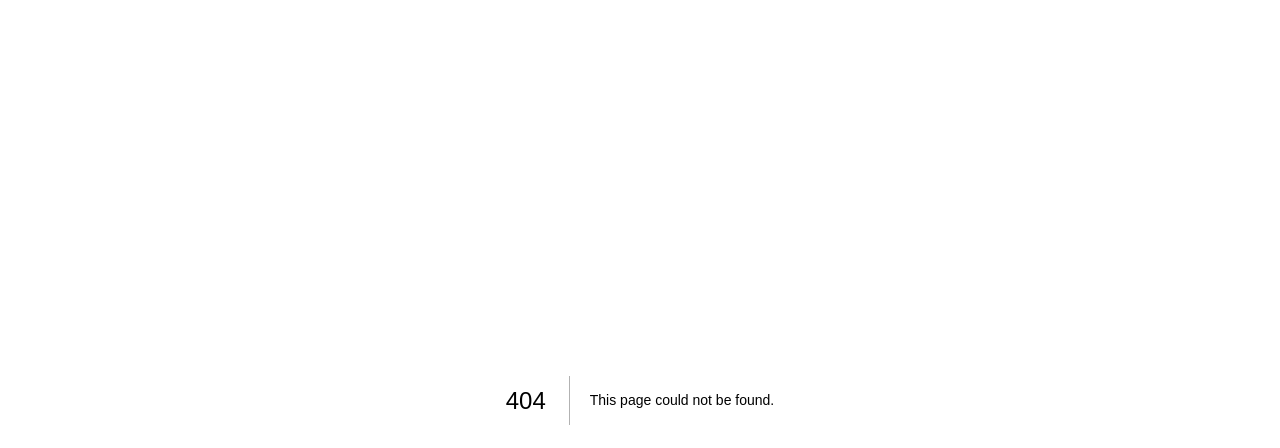
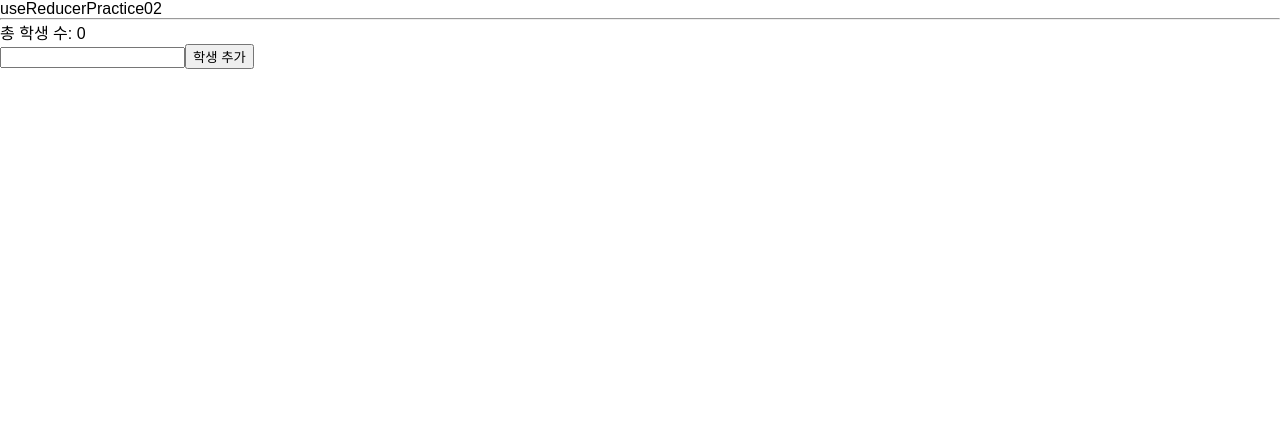
Before and after one commit to EngChooN/react-hooks-practice, a Next.js app: page /useReducerPractice02 in a window 1280 px wide. Before the commit this address had no page. Shown: the top 448 px of the page. Built offline with nearby package versions, Linux system fonts and the light colour scheme.

Commit message:
useReducer02

```diff
--- /dev/null
+++ b/pages/useReducerPractice02/index.jsx
@@ -0,0 +1,83 @@
+import { useReducer, useState } from "react";
+import Students from "../../src/component/Students";
+
+const reducer = (state, action) => {
+  switch (action.type) {
+    case "추가":
+      const newName = action.payload.name;
+      const newStudents = {
+        name: newName,
+        id: Date.now(),
+        isHere: false,
+      };
+      return {
+        count: state.count + 1,
+        students: [...state.students, newStudents],
+      };
+
+    case "삭제":
+      return {
+        count: state.count - 1,
+        students: state.students.filter((el) => el.id !== action.payload),
+      };
+
+    case "출석":
+      return {
+        count: state.count,
+        students: state.students.map((el) => {
+          if (el.id === action.payload) {
+            return {
+              ...el,
+              isHere: !el.isHere,
+            };
+          } else return el;
+        }),
+      };
+
+    default:
+      return state;
+  }
+};
+
+const initialState = {
+  count: 0,
+  students: [],
+};
+export default function UseReducerPage() {
+  const [name, setName] = useState("");
+  const [studentsInfo, dispatch] = useReducer(reducer, initialState);
+  console.log(studentsInfo);
+
+  return (
+    <div>
+      <div>useReducerPractice02</div>
+      <hr />
+      <p>총 학생 수: {studentsInfo.count}</p>
+      <input
+        type={"text"}
+        onChange={(e) => {
+          setName(e.target.value);
+        }}
+      />
+      <button
+        onClick={() => {
+          dispatch({ type: "추가", payload: { name } });
+        }}
+      >
+        학생 추가
+      </button>
+      {studentsInfo.students.map((el) => (
+        <div key={el.id}>
+          <Students students={el} dispatch={dispatch} />
+          <button
+            onClick={() => {
+              dispatch({ type: "삭제", payload: el.id });
+            }}
+          >
+            삭제
+          </button>
+        </div>
+      ))}
+    </div>
+  );
+}
--- /dev/null
+++ b/src/component/Students.jsx
@@ -0,0 +1,17 @@
+export default function Students(props) {
+  return (
+    <div>
+      <p
+        onClick={() => {
+          props.dispatch({ type: "출석", payload: props.students.id });
+        }}
+        style={{
+          color: props.students.isHere ? "gray" : "black",
+          textDecoration: props.students.isHere ? "line-through" : "none",
+        }}
+      >
+        {props.students.name}
+      </p>
+    </div>
+  );
+}
```
